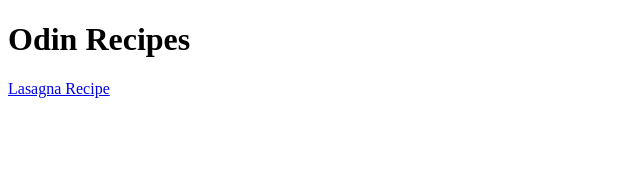
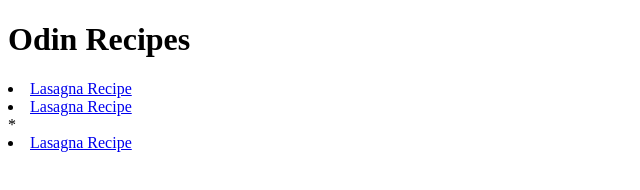
Before and after one commit to t4-m1m/odin-recipes, a plain HTML site: page index.html in a window 1280 px wide. Shown: the whole page, without its empty margins (0-640 px from the left). Drawn offline with Linux system fonts and the light colour scheme.

Commit message:
fix index: link all recipes
link all recipes to home page

```diff
--- a/index.html
+++ b/index.html
@@ -7,6 +7,9 @@
 </head>
 <body>
     <h1>Odin Recipes</h1>
-    <a href="/recipes/lasagna.html">Lasagna Recipe</a>
+    <ul></ul>
+      <li> <a href="/recipes/lasagna.html">Lasagna Recipe</a> </li>
+      <li><a href="/recipes/spaghetti.html">Lasagna Recipe</a></li>*
+      <li><a href="/recipes/hamburger.html">Lasagna Recipe</a></li>
 </body>
 </html>
```
